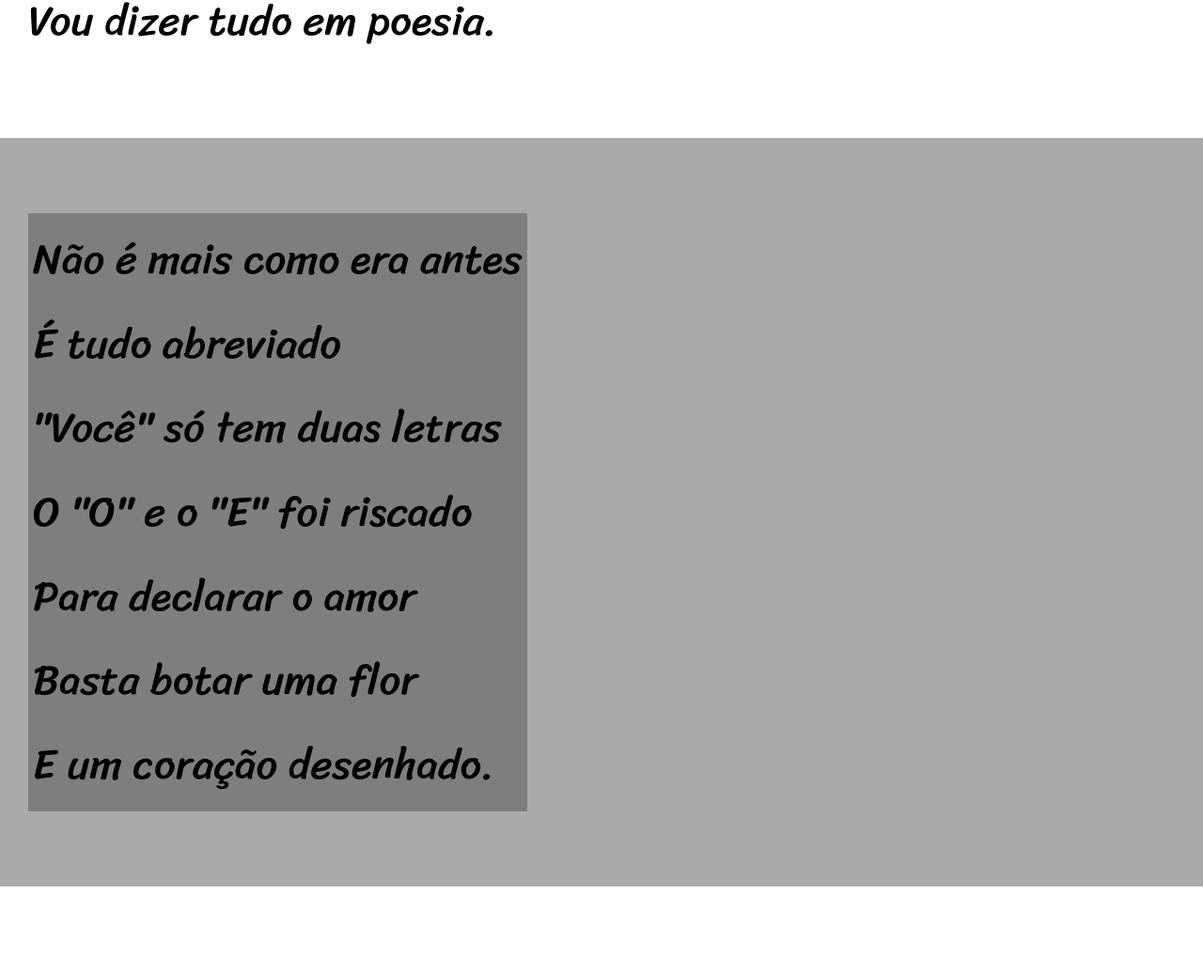
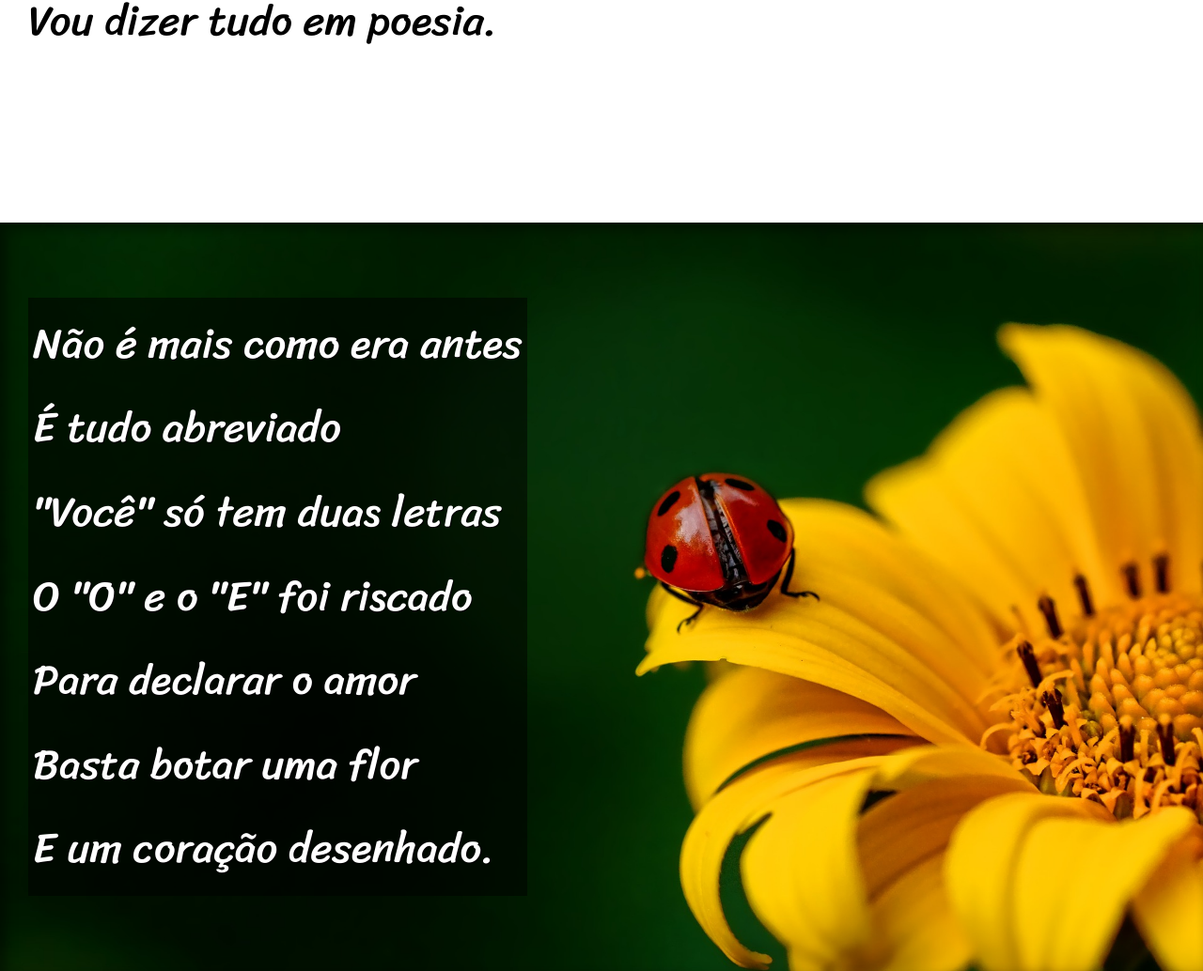
Before and after one commit to LucasGabriel2806/projeto-cordel, a plain HTML site: page index.html in a window 1280 px wide. Shown: the part 900-1934 px from the top of the page at 94% size. Drawn offline with Linux system fonts and the light colour scheme.

Commit message:
Projeto Finalizado

```diff
--- a/index.html
+++ b/index.html
@@ -40,7 +40,7 @@
 
         </section>
 
-        <section class="imagem">
+        <section class="imagem" id="img01">
 
             <p>
                 Não é mais como era antes <br>
@@ -78,7 +78,7 @@
 
         </section>
 
-        <section class="imagem">
+        <section class="imagem" id="img02">
 
             <p>
                 Tenho saudade das cartas <br>
--- a/styles/style.css
+++ b/styles/style.css
@@ -6,24 +6,24 @@
 
 :root {
     --fonte1: Verdana, Geneva, Tahoma, sans-serif;
-    --fonte2: "Passion One", sans-serif;
-    --fonte3: "Sriracha", cursive;
+    --fonte2: 'Passion One', cursive;
+    --fonte3: 'Sriracha', cursive;
 }
 
 * {
-    margin: 0;
-    padding: 0;
+    margin: 0px;
+    padding: 0px;
     font-size: 1em;
 }
 
 html, body {
+    min-height: 100vh;
+    background-color: darkgray;
     font-family: var(--fonte1);
-    min-height: 100vh;
-    background: darkgray;
 }
 
 header {
-    background: black;
+    background-color: black;
     color: white;
     text-align: center;
 }
@@ -39,43 +39,62 @@ header > p {
     padding-bottom: 50px;
 }
 
-a {
+header a, footer a {
     color: white;
     text-decoration: none;
-    font-weight: bolder
+    font-weight: bolder;
 }
 
-a:hover {
+header a:hover, footer a:hover {
     text-decoration: underline;
 }
 
 section {
     padding-top: 10vh;
     padding-bottom: 10vh;
+    line-height: 2em;
     padding-left: 30px;
-    line-height: 2em;
     font-family: var(--fonte3);
     font-size: 3.5vw;
 }
 
+section > p {
+    padding-bottom: 2em;
+}
+
 section.normal {
-    background: white;
+    background-color: white;
     color: black;
 }
 
-section.image {
-    background: rgb(51, 51, 51);
-    color:white;
+section.imagem {
+    background-color: rgb(51, 51, 51);
+    color: white;
+    box-shadow: inset 6px 6px 13px 0px rgba(0, 0, 0, 0.473);
+    background-size: cover;
+    background-attachment: fixed;
 }
 
 section.imagem > p {
     display: inline-block;
     padding: 5px;
-    background: rgba(0, 0, 0, 0.253);
+    background-color: rgba(0, 0, 0, 0.514);
+    text-shadow: 1px 1px 0px black;
+}
+
+section#img01 {
+    background-image: url('../imagens/background001.jpg');
+    background-position: right center;
+
+}
+
+section#img02 {
+    background-image: url('../imagens/background002.jpg');
+
 }
 
 footer {
-    background: black;
+    background-color: black;
     color: white;
     text-align: center;
     padding: 10px;
```
